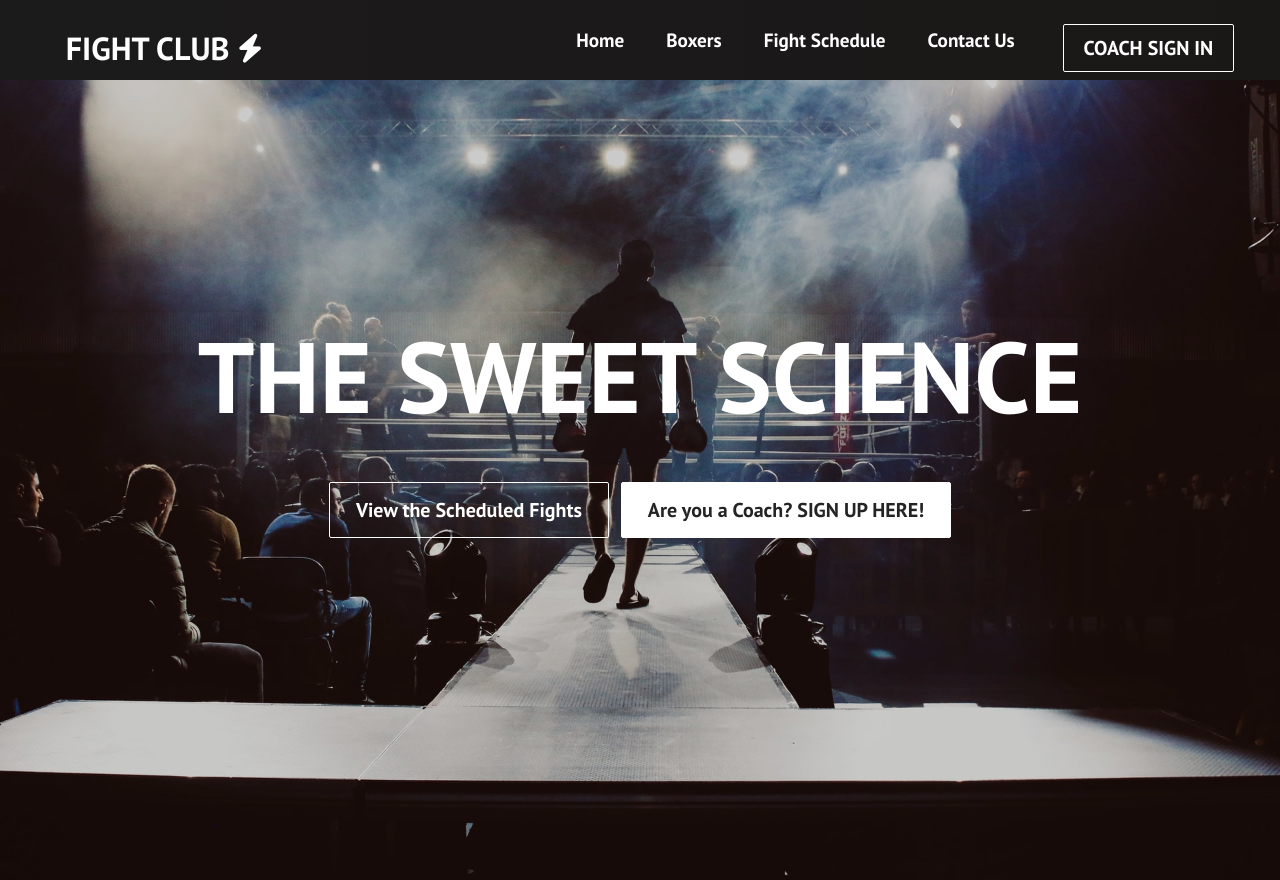
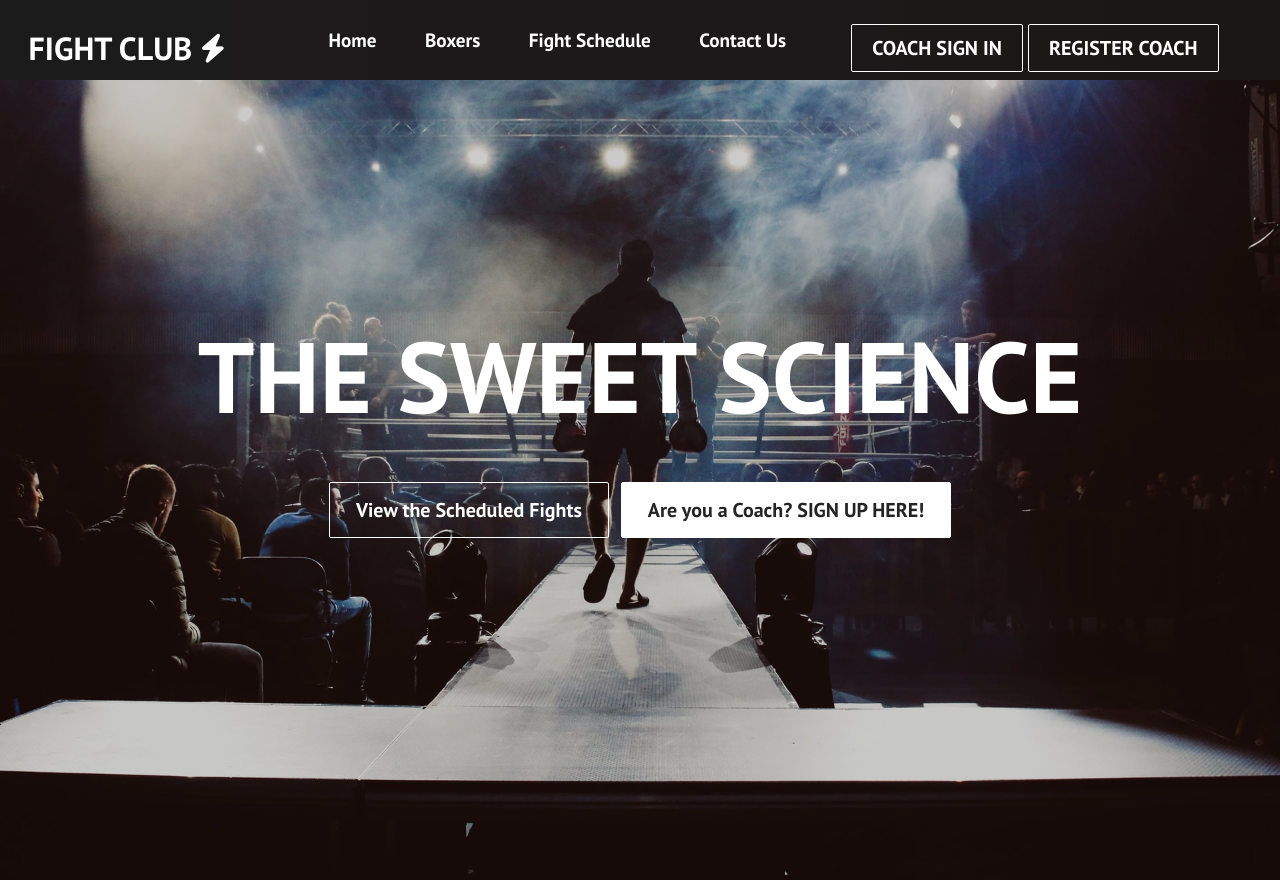
Before and after one commit to ZaidYounan/fight-club, a React (Create React App) app: page / in a window 1280 px wide. Built offline with nearby package versions, Linux system fonts and the light colour scheme.

Commit message:
Add navbar registration button and access controls for logins, style navbar a bit

```diff
--- a/src/components/Button.css
+++ b/src/components/Button.css
@@ -30,6 +30,16 @@
     transition: all 0.3s ease-out;
 }
 
+.btn--coach {
+    background-color: transparent;
+    color: #fff;
+    padding: 2px 10px;
+    margin-right:5px;
+    border: 1px solid var(--primary);
+    transition: all 0.3s ease-out;
+}
+
+
 .btn--medium {
     padding: 8px 20px;
     font-size: 20px;
--- a/src/components/Button.js
+++ b/src/components/Button.js
@@ -2,7 +2,7 @@ import React from 'react';
 import './Button.css';
 import { Link } from 'react-router-dom';
 
-const STYLES = ['btn--primary', 'btn--outline', 'btn--test','btn--schedule'];
+const STYLES = ['btn--primary', 'btn--outline', 'btn--test','btn--schedule', 'btn--coach'];
 
 const SIZES = ['btn--medium', 'btn--large'];
 
--- a/src/components/Navbar.css
+++ b/src/components/Navbar.css
@@ -18,10 +18,16 @@
     max-width: 1500px;
   }
 
+  @media screen and (min-width: 1180px) {
+      .navbar-logo {
+        margin-right:60px;
+      }
+    }
+
   .navbar-logo {
     color: #fff;
     justify-self: start;
-    margin-left: 20px;
+    margin-left: 10px;
     cursor: pointer;
     text-decoration: none;
     font-size: 2rem;
@@ -34,15 +40,27 @@
     font-size: 1.8rem;
   }
 
+  .btn-coach-nav {
+    width:35%;
+    display:flex;
+    justify-content:center;
+  }
+
+  .btn-signout {
+    display:flex;
+    justify-content:center;
+  }
+
   .nav-menu {
     display: grid;
     grid-template-columns: repeat(4, auto);
     grid-gap: 10px;
     list-style: none;
     text-align: center;
-    width: 60vw;
-    justify-content: end;
-    margin-right: 2rem;
+    width: 40vw;
+    justify-content: space-between;
+
+    margin-right: 1rem;
   }
 
   .nav-item {
@@ -54,7 +72,7 @@
     display: flex;
     align-items: center;
     text-decoration: none;
-    padding: 0.5rem 1rem;
+    padding: 0.5rem 0.7rem;
     height: 100%;
   }
 
--- a/src/components/Navbar.js
+++ b/src/components/Navbar.js
@@ -3,7 +3,6 @@ import { Link } from 'react-router-dom';
 import { Button } from './Button';
 import './Navbar.css';
 import { signOut } from '../api/auth';
-import token from '../App';
 
 function Navbar() {
     const [click, setClick] = useState(false);
@@ -12,8 +11,6 @@ function Navbar() {
     const handleClick = () => setClick(!click);
 
     const closeMobileMenu = () => setClick(false);
-
-    const [currentUser, setCurrentUser] = useState(undefined);
 
     const [render, setRender] = useState(false)
 
@@ -28,7 +25,6 @@ function Navbar() {
 
 
     const bearerToken = localStorage.getItem('session_token')
-    console.log(bearerToken)
     var token = false;
 
     if (bearerToken !== null && bearerToken.length > 40 ) {
@@ -41,9 +37,10 @@ function Navbar() {
     }
 
     const showSignIn = () => {
-    if (window.innerWidth <= 960) {
+        if (window.innerWidth <= 960 && !token) {
             return <li className='nav-item'>
                         <Button link='/sign-in' buttonStyle='btn--outline'>COACH SIGN IN</Button>
+                        <Button link='/sign-up' buttonStyle='btn--outline'>REGISTER COACH</Button>
                 </li>
             }
     }
@@ -81,17 +78,16 @@ function Navbar() {
                                 Contact Us
                             </Link>
                         </li>
+                        {showSignIn()}
                         </ul>
+                        </div>
+                        <div className="btn-coach-nav">
                         {!!token ? (
-                            <div className="navbar-nav ml-auto">
-                                <li className="nav-item">
+                                    button &&
                                         <Button link='/sign-out' buttonStyle='btn--outline'
                                     onClick={() => {signOut(); setRender(true);}}> Sign Out</Button>
-                                </li>
-                            </div>
-
-        ): button && <Button link='/sign-in' buttonStyle='btn--outline'>COACH SIGN IN</Button>}
-
+                                 ): button && <Button link='/sign-in' buttonStyle='btn--coach'>COACH SIGN IN</Button>}
+                                {!token ? (button && <Button link='/sign-up' buttonStyle='btn--coach'>REGISTER COACH</Button>) : (<></>) }
                         </div>
             </nav>
         </>
```
Lines whose indentation alone changed are shown as unchanged.
